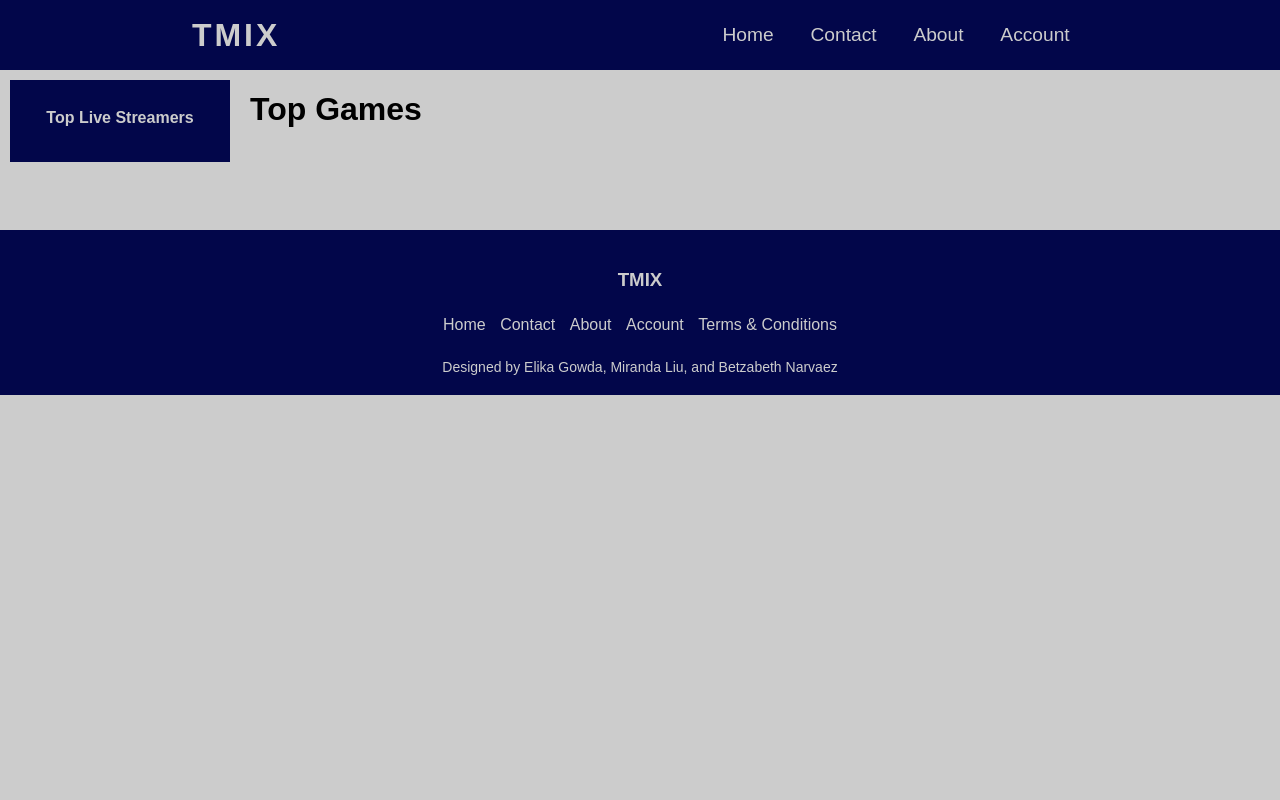
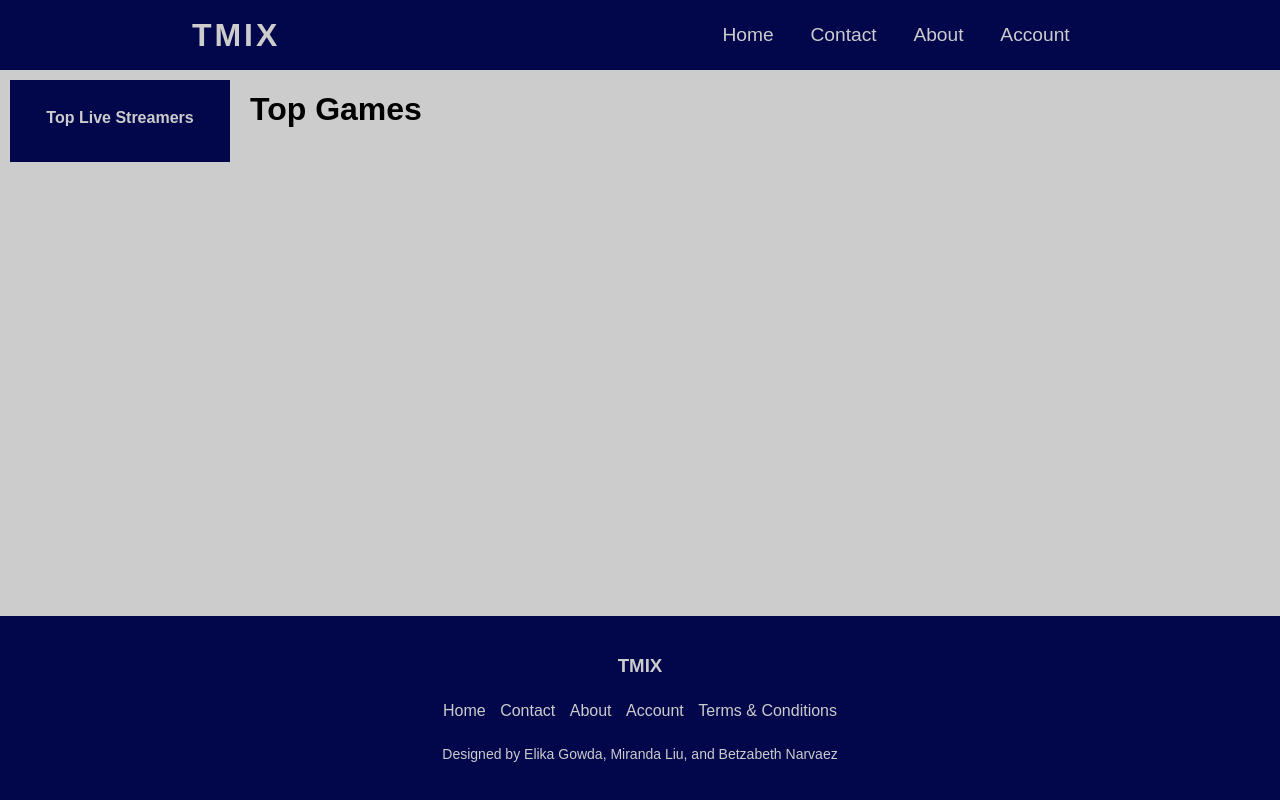
Before and after one commit to BetzabethN/TMIX, a website: page client/public/index.html in a window 1280 px wide. Drawn offline with nearby package versions, Linux system fonts and the light colour scheme; no server answers.

Commit message:
updated footer
made footer stick to the bottom even if not enough content on page

```diff
--- a/client/public/site.css
+++ b/client/public/site.css
@@ -3,6 +3,22 @@ body {
     padding: 0;
     font-family: Arial, Helvetica, sans-serif;
     background-color: #ccc;
+}
+
+#page-container {
+    position: relative;
+    min-height: 100vh;
+}
+
+#content-wrap {
+    padding-bottom: 13.5rem;
+}
+
+footer {
+    position: absolute;
+    bottom: 0;
+    width: 100%;
+    height: 11.5rem;
 }
 
 /* top nav */
@@ -130,11 +146,6 @@ header {
 
 
 /* footer */
-footer {
-    bottom: 0px;
-
-}
-
 footer h3 {
     color: #ccc;
 }
```
